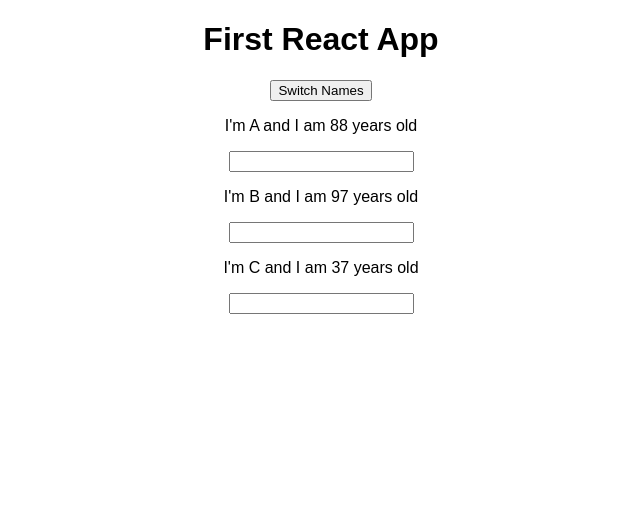
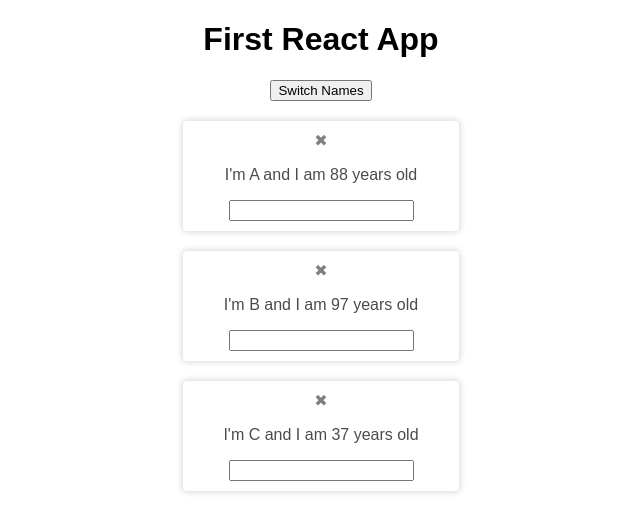
Before and after one commit to nvkex/first-react.app, a React (Create React App) app: page / in a window 1280 px wide. Shown: the top 532 px of the page, without its empty margins (319-959 px from the left). Built offline with nearby package versions, Linux system fonts and the light colour scheme.

Commit message:
manipulating lists

```diff
--- a/src/Person/Person.css
+++ b/src/Person/Person.css
@@ -1,8 +1,24 @@
 .Person{
+    transition: 0.2s;
     padding: 10px;
     width: 20%;
+    min-width:100px;
     margin:20px auto;
     background-color: white;
     border-radius:4px;
     box-shadow: 0 0 6px 1px rgb(214, 214, 214);
+    color:rgb(75, 75, 75);
 }
+
+.Person:hover{
+    box-shadow: 0 0 8px 5px rgb(214, 214, 214);
+}
+
+.Person span{
+    cursor: pointer;
+    color:grey;
+}
+
+.Person span:hover{
+    color:black;
+}
--- a/src/Person/Person.js
+++ b/src/Person/Person.js
@@ -1,10 +1,12 @@
 import React from 'react';
+import './Person.css'
 
 const person = (props) => {
     return(
-        <div>
+        <div className="Person">
+            <span onClick={props.delete}>&#10006;</span>
             <p onClick = {props.click}>I'm {props.name} and I am {Math.floor(Math.random() * 100)} years old</p>
-            <input type="text" onChange={props.changeName} />
+            <input type="text" onChange={props.changeName}/>
         </div>
 
     )
```
